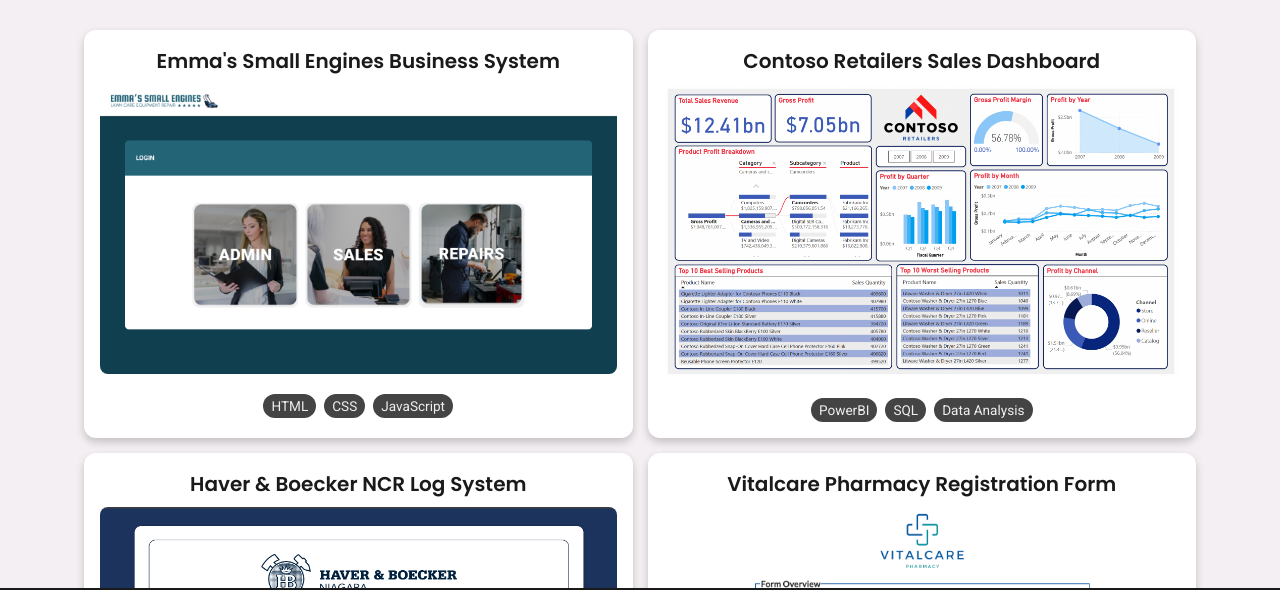
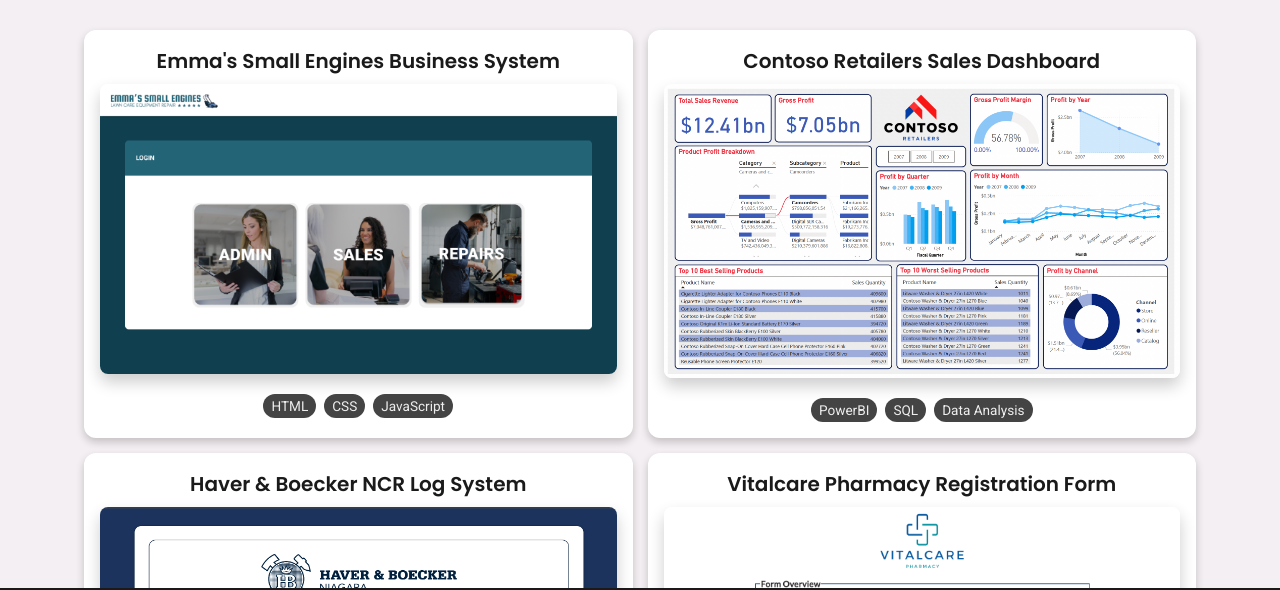
Before and after one commit to JuliaParson/Portfolio, a plain HTML site: page JuliaParson_Portfolio/portfolio.html in a window 1280 px wide. Shown: the part 138-728 px from the top of the page. Drawn offline with Linux system fonts and the light colour scheme.

Commit message:
small-update

```diff
--- a/JuliaParson_Portfolio/portfolio-styles.css
+++ b/JuliaParson_Portfolio/portfolio-styles.css
@@ -40,6 +40,7 @@
     height: auto; /* Maintain aspect ratio */
     margin-bottom: 8px; /* Reduce spacing below the image */
     border-radius: 8px; /* Adjust image border radius */
+    box-shadow: 0px 8px 16px rgba(0, 0, 0, 0.2);
 }
 
 /* Card Subtitles with Rounded Borders */
```
